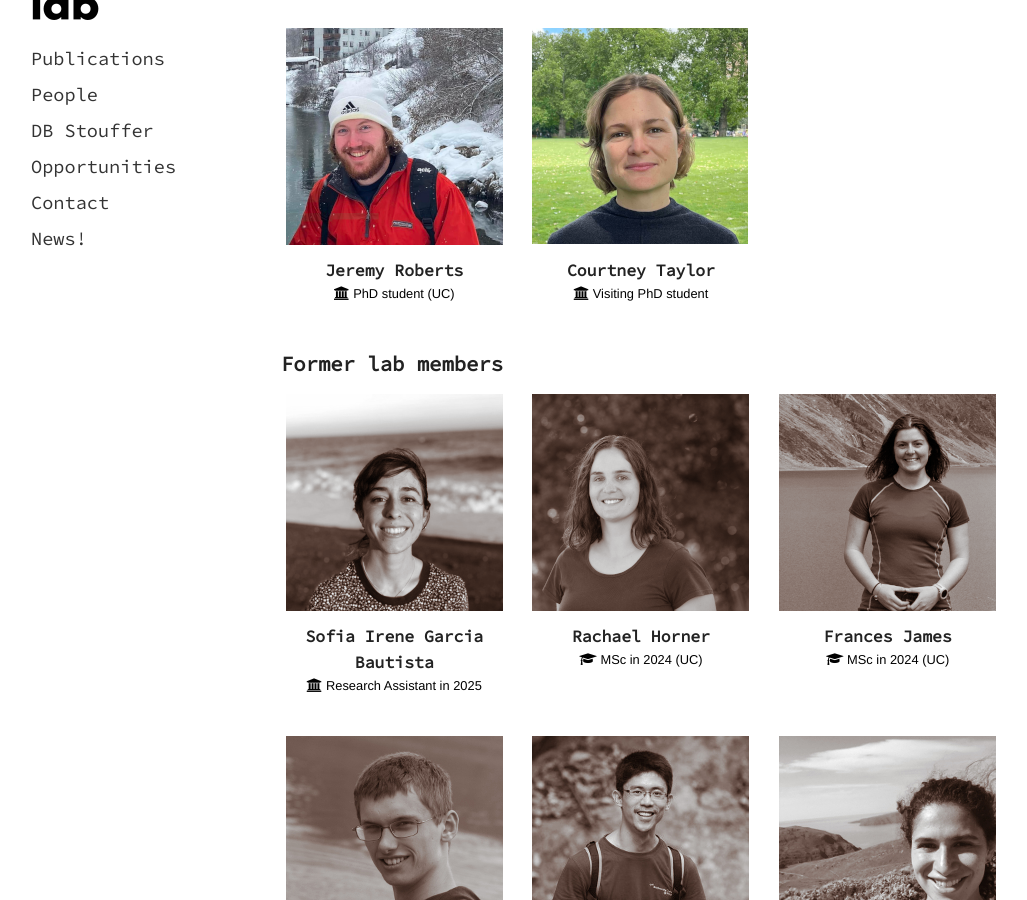
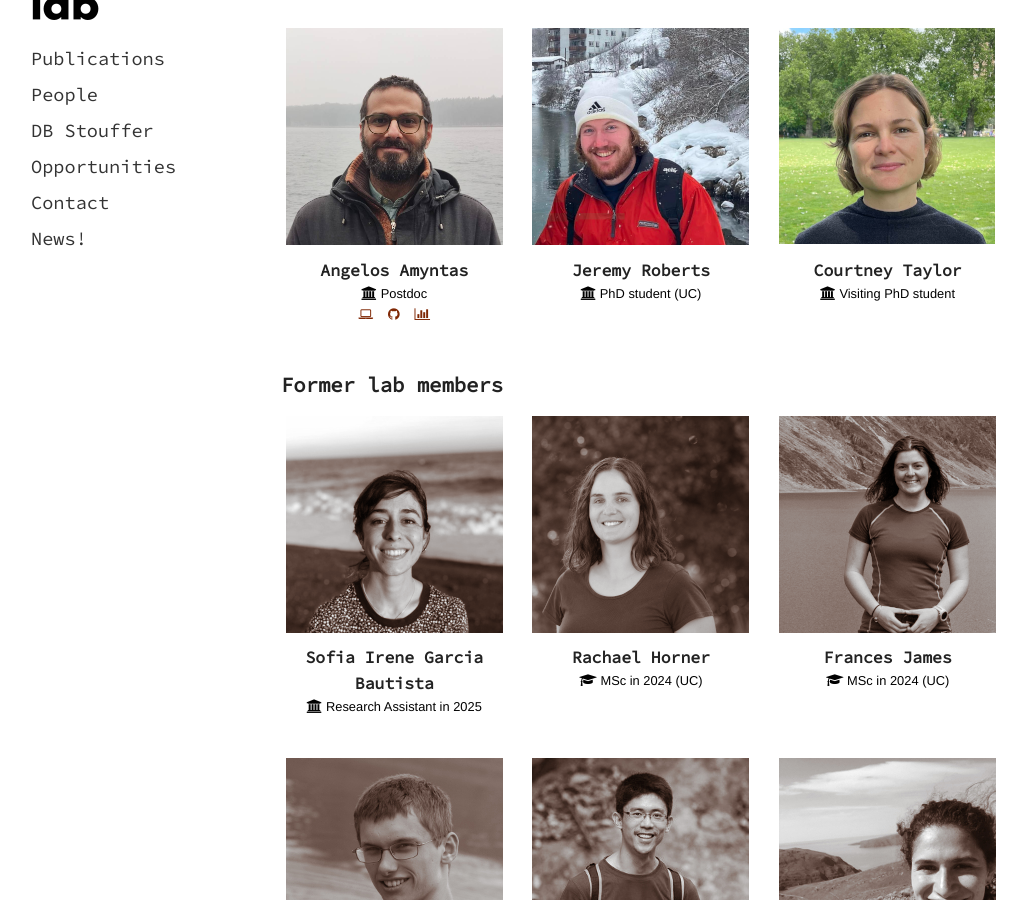
Before and after one commit to stoufferlab/stoufferlab.github.io, a Jekyll site: the page built from people/index.html, in a window 1280 px wide and 900 px high, scrolled down 344 px. Shown: the whole window, without its empty margins (124-1151 px from the left). Built offline with Jekyll 4.4.1, drawn with Linux system fonts in a browser that asks for light colours; nearby versions of some CDN libraries; library files that are not in the unit come from our copies; a script that is not in the unit is left out.

Commit message:
update postdocs

```diff
--- a/people/postdocs.html
+++ b/people/postdocs.html
@@ -63,3 +63,24 @@
     -->
   </p>
 </li>
+
+<li style="text-align:center;">
+  <!--
+      <a href="http://foobar.xyz">
+  -->
+    <img alt="Angelos Amyntas" src="/images/people/ang_sq.png">
+    <h3 class="bio" style="margin-top:5%; margin-bottom:0%;">
+    Angelos Amyntas
+    </h3>
+  <!--
+      </a>
+  -->
+  <p class="bio">
+    <i class="fa fa-university"></i>
+      Postdoc
+      </br>
+      <a href="https://amynang.github.io/" style="margin-right:5%;"><span class="fa fa-laptop"</span></a>
+      <a href="https://github.com/amynang" style="margin-right:5%;"><span class="fa fa-github"</span></a>
+      <a href="https://scholar.google.com/citations?hl=en&user=bR4j2V8AAAAJ" style="margin-right:0%;"><span class="fa fa-bar-chart"</span></a>
+  </p>
+</li>
```
Also changed, not shown: images/people/ang_sq.png (added).
